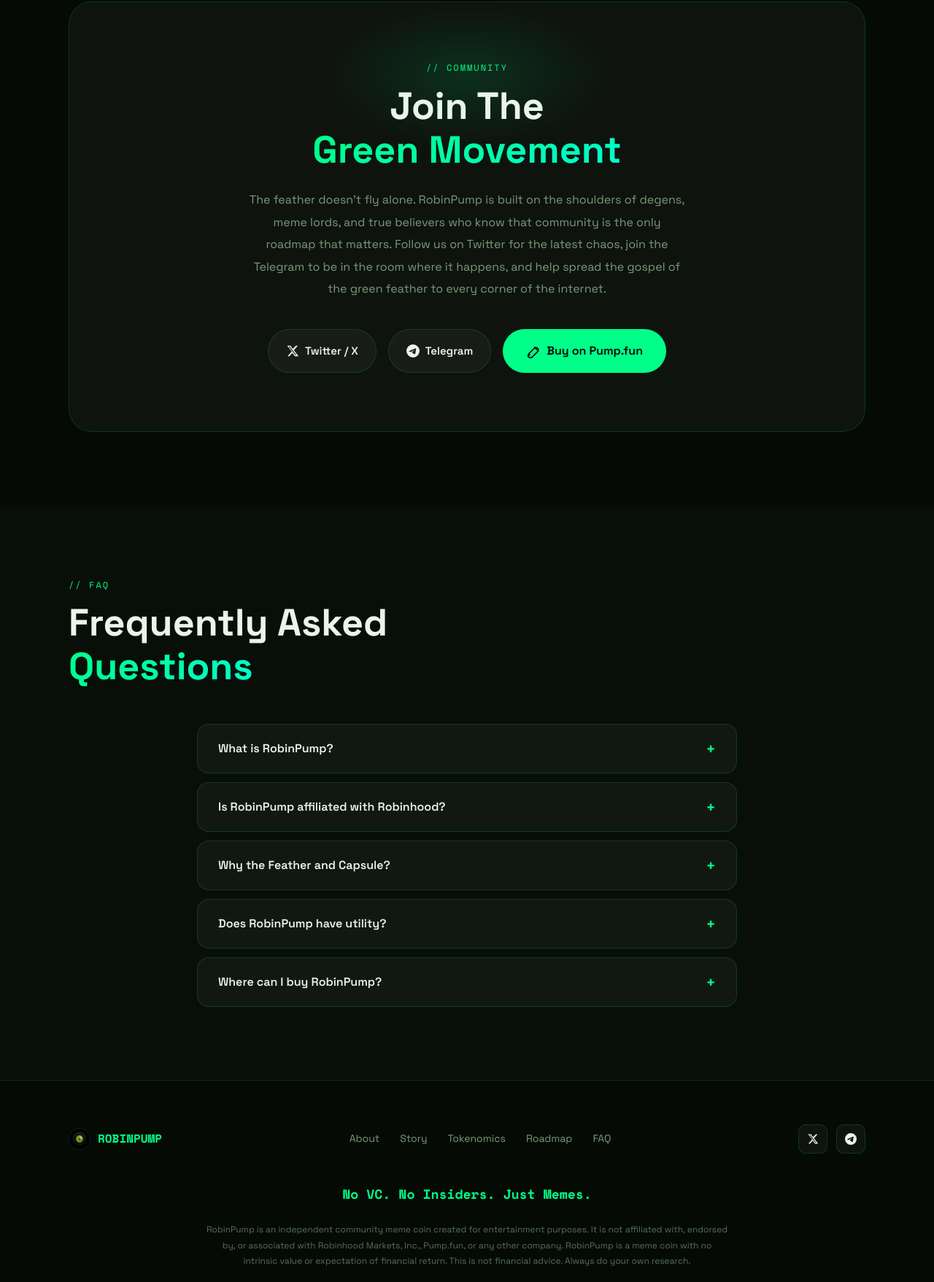
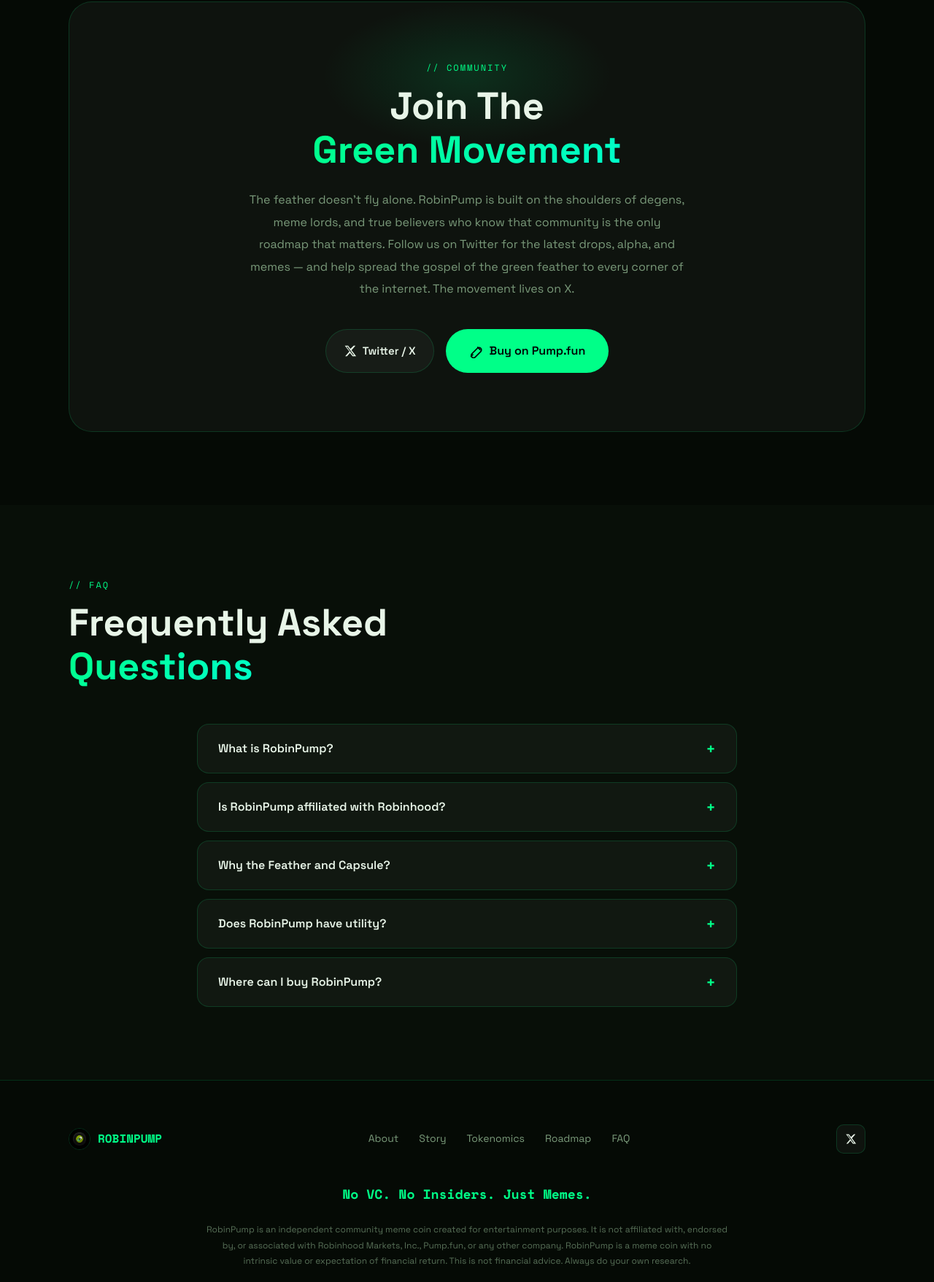
Before and after one commit to dans59677-pixel/robinpump, a plain HTML site: page index.html in a window 1280 px wide. Shown: the part 6417-8174 px from the top of the page at 73% size. Drawn offline with nearby package versions, Linux system fonts and the light colour scheme.

Commit message:
fix: remove telegram, community is web + twitter only

```diff
--- a/index.html
+++ b/index.html
@@ -399,15 +399,11 @@
         <div class="community-glow"></div>
         <div class="section-label">// COMMUNITY</div>
         <h2 class="section-title">Join The<br /><span class="gradient-text">Green Movement</span></h2>
-        <p class="community-text">The feather doesn't fly alone. RobinPump is built on the shoulders of degens, meme lords, and true believers who know that community is the only roadmap that matters. Follow us on Twitter for the latest chaos, join the Telegram to be in the room where it happens, and help spread the gospel of the green feather to every corner of the internet.</p>
+        <p class="community-text">The feather doesn't fly alone. RobinPump is built on the shoulders of degens, meme lords, and true believers who know that community is the only roadmap that matters. Follow us on Twitter for the latest drops, alpha, and memes — and help spread the gospel of the green feather to every corner of the internet. The movement lives on X.</p>
         <div class="community-ctas">
           <a href="https://x.com/RobinPump_xyz" target="_blank" rel="noopener noreferrer" class="btn btn-social">
             <svg class="btn-icon" aria-hidden="true"><use href="#icon-x"/></svg>
             Twitter / X
-          </a>
-          <a href="#" class="btn btn-social">
-            <svg class="btn-icon" aria-hidden="true"><use href="#icon-telegram"/></svg>
-            Telegram
           </a>
           <a href="#" class="btn btn-primary btn-lg">
             <svg class="btn-icon" aria-hidden="true"><use href="#icon-rocket"/></svg>
@@ -430,7 +426,7 @@
             <span class="faq-icon" aria-hidden="true">+</span>
           </button>
           <div class="faq-answer">
-            <p>RobinPump is a community meme coin launched on Pump.fun and built on Solana. It's inspired by internet culture, powered by the community, and fueled entirely by meme energy. That's it. That's the pitch.</p>
+            <p>RobinPump is a community meme coin launched on Pump.fun and built on Solana. Inspired by internet culture, powered by the community, and fueled entirely by meme energy. That's it. That's the pitch.</p>
           </div>
         </div>
         <div class="faq-item">
@@ -492,9 +488,6 @@
           <a href="https://x.com/RobinPump_xyz" target="_blank" rel="noopener noreferrer" class="footer-social" aria-label="Twitter / X">
             <svg aria-hidden="true"><use href="#icon-x"/></svg>
           </a>
-          <a href="#" class="footer-social" aria-label="Telegram">
-            <svg aria-hidden="true"><use href="#icon-telegram"/></svg>
-          </a>
         </div>
       </div>
       <div class="footer-tagline">No VC. No Insiders. Just Memes.</div>
```
